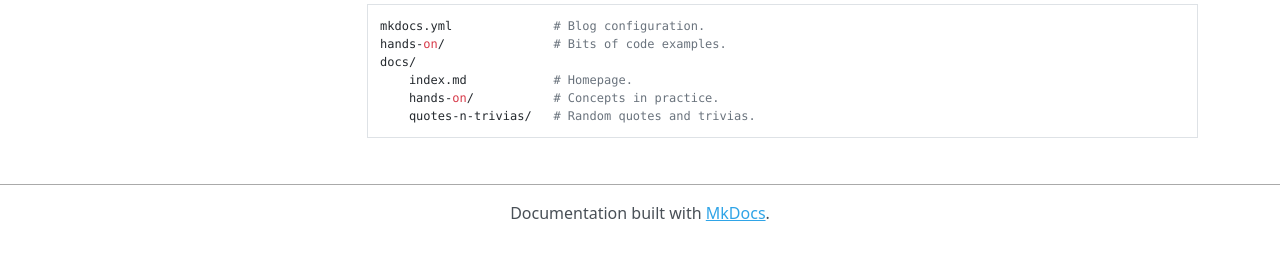
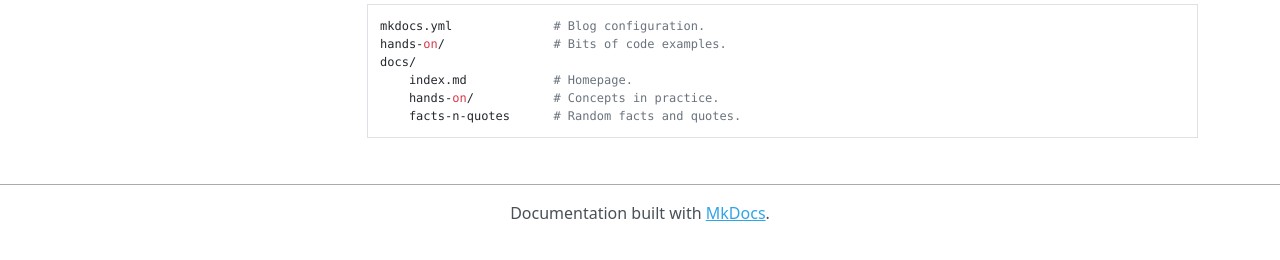
Before and after one commit to codingEzio/codingEzio.github.io, an MkDocs documentation site: the page built from docs/index.md, in a window 1280 px wide. Shown: the part 610-870 px from the top of the page. Built offline with MkDocs 1.6.1, drawn with Linux system fonts in a browser that asks for light colours; nearby versions of some CDN libraries.

Commit message:
refactor: Folder renaming

```diff
--- a/docs/index.md
+++ b/docs/index.md
@@ -24,4 +24,4 @@
     docs/
         index.md            # Homepage.
         hands-on/           # Concepts in practice.
-        quotes-n-trivias/   # Random quotes and trivias.
+        facts-n-quotes      # Random facts and quotes.
```
